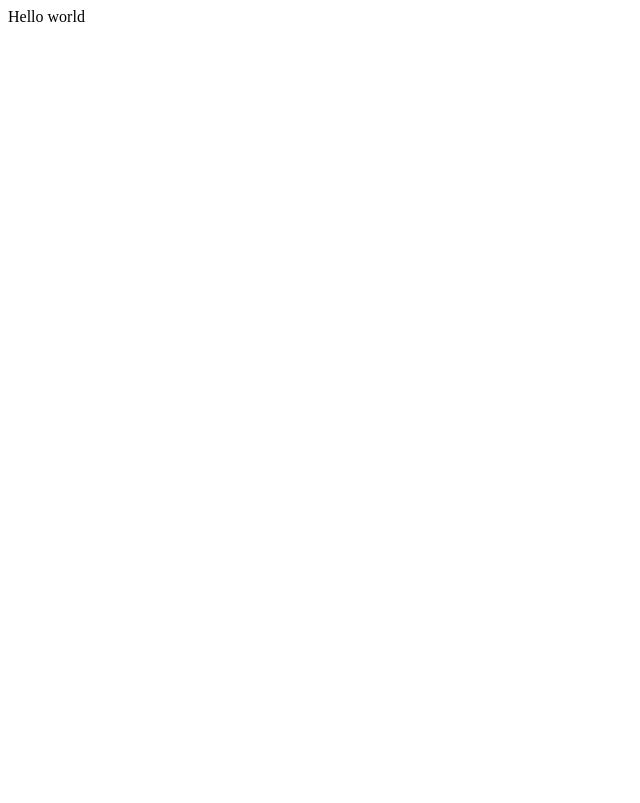
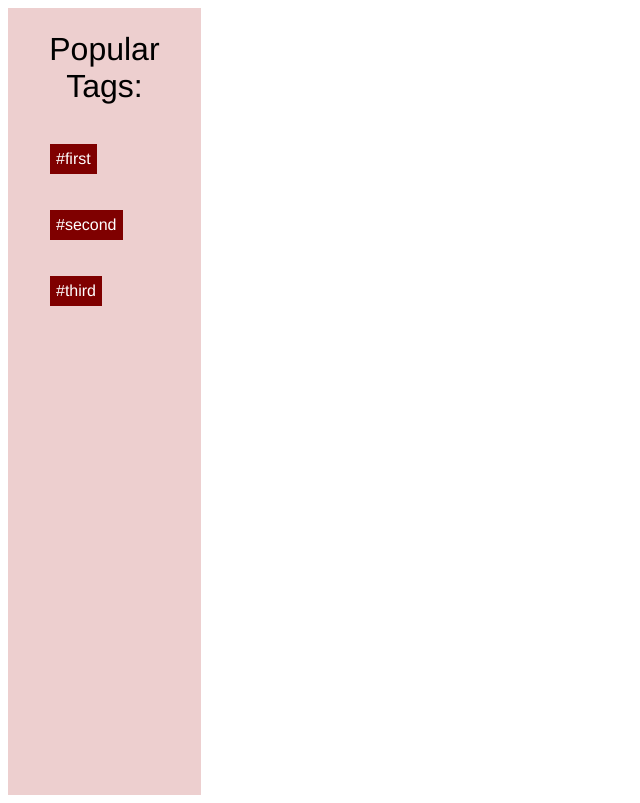
Before and after one commit to ashleyswinning/pinmages, a Django app: page /tags in a window 1280 px wide. Before the commit the part shown is almost empty. Shown: the whole page, without its empty margins (0-640 px from the left). Before the commit the page ends 22 px from the top, so only its background shows below. Run offline with Django 3.2, Linux system fonts and the light colour scheme.

Commit message:
changed css file

```diff
--- /dev/null
+++ b/pinmages/static/tags.css
@@ -0,0 +1,29 @@
+body{
+	font-family: helvetica;
+}
+
+div{
+	padding: .1em;
+  background-color: rgba(166, 15, 15, 0.2);
+	height: 100%;
+	max-width: 15%;
+  min-width: 140px;
+
+}
+h1{
+	text-align: center;
+	font-weight: lighter;
+}
+ul li{
+	list-style: none;
+	padding-top: 1.5em;
+	padding-bottom: 1.5em;
+}
+
+ul li a{
+	background-color: 7F0000;
+	color: white;
+	text-decoration: none;
+	text-transform: lowercase;
+		padding: .4em;
+}
--- a/pinmages/templates/jinja2/tags.html
+++ b/pinmages/templates/jinja2/tags.html
@@ -1,8 +1,9 @@
+<link rel="stylesheet" href="static/tags.css" />
 <div>
 	<h1>Popular Tags:</h1>
 		<ul id="buttons">
-    		<li><a href="#">FIRST</a></li>
-    		<li><a href="#">SECOND</a></li>
-    		<li><a href="#">THIRD</a></li>
+    		<li><a href="#">#FIRST</a></li>
+    		<li><a href="#">#SECOND</a></li>
+    		<li><a href="#">#THIRD</a></li>
 		</ul>
 </div>
--- a/pinmages/urls.py
+++ b/pinmages/urls.py
@@ -19,5 +19,6 @@ from jinja2 import Environment, PackageLoader
 import views
 
 urlpatterns = [
-    url(r'^', views.test),
+    url(r'^$', views.test),
+    url(r'^tags', views.tags)
 ]
--- a/pinmages/views.py
+++ b/pinmages/views.py
@@ -4,3 +4,7 @@ from django.http import HttpResponse
 def test(request):
     template = get_template('test.html')
     return HttpResponse(template.render())
+
+def tags(request):
+	template = get_template('tags.html')
+	return HttpResponse(template.render())
```
Also changed, not shown: pinmages/templates/jinja2/tags.css (deleted, +0 -11 lines), 9 other files.
